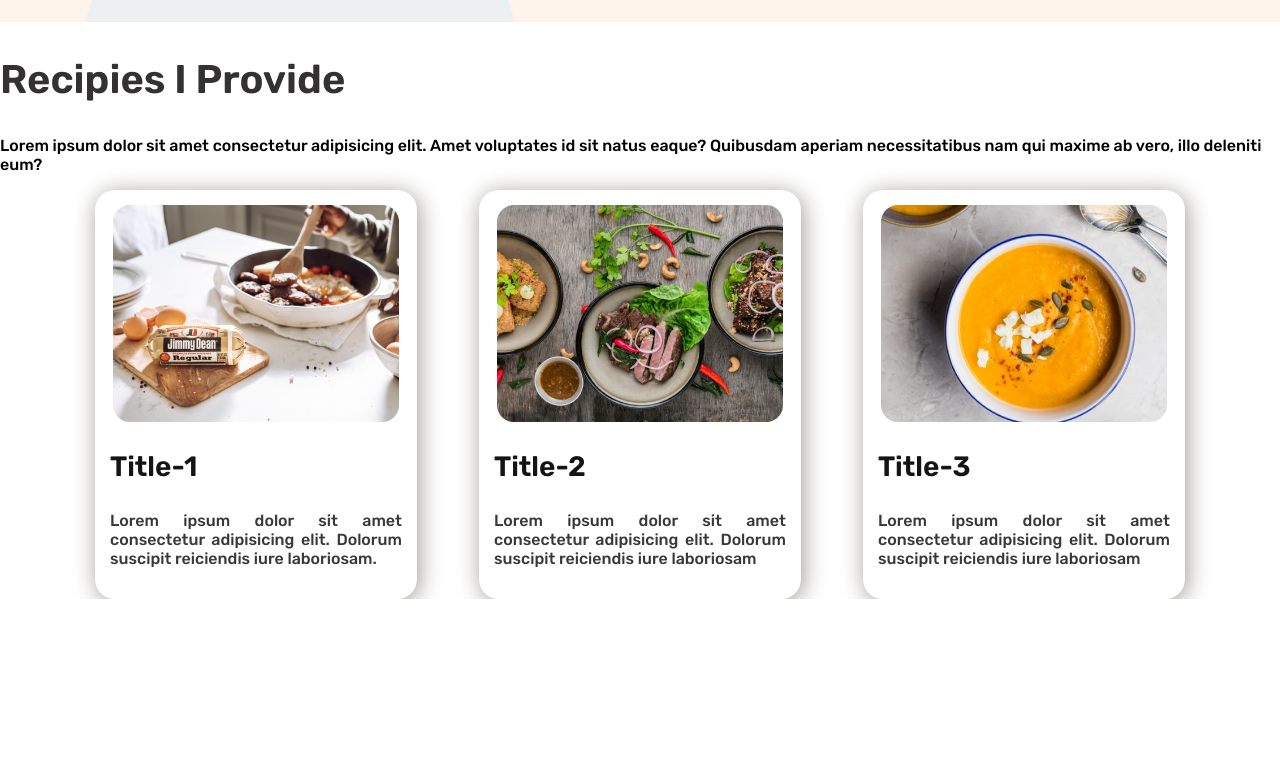
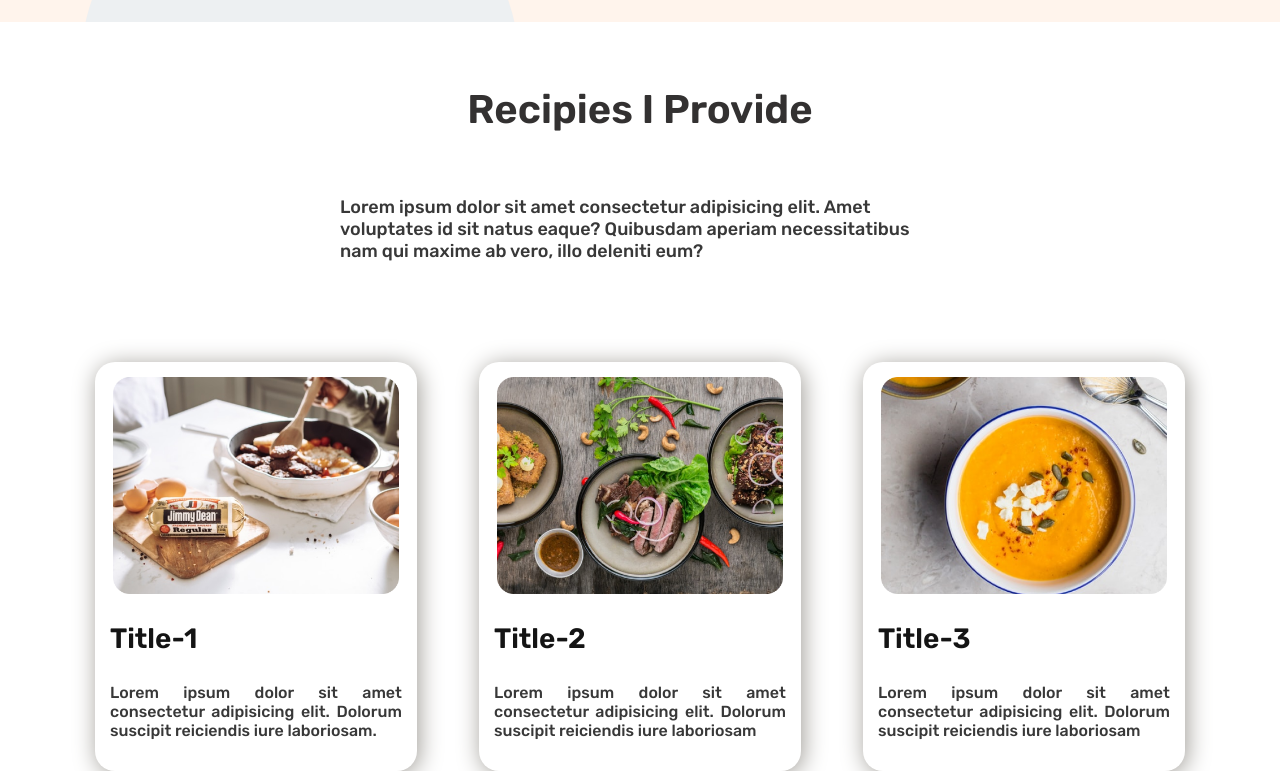
Before and after one commit to Arif-Hossain-ProHero/food-village, a plain HTML site: page index.html in a window 1280 px wide. Shown: the part 1189-1960 px from the top of the page. Before the commit the page ends 1788 px from the top, so only its background shows below. Drawn offline with Linux system fonts and the light colour scheme.

Commit message:
recipe heading customized

```diff
--- a/style.css
+++ b/style.css
@@ -130,3 +130,15 @@ ul a {
   color: rgb(56, 56, 56);
   text-align: justify;
 }
+.recipe-heading h2 {
+  text-align: center;
+  padding: 30px 0;
+  color: ;
+}
+.recipe-heading p {
+  margin: auto;
+  width: 600px;
+  margin-bottom: 100px;
+  font-size: 18px;
+  color: rgb(56, 56, 56);
+}
```
